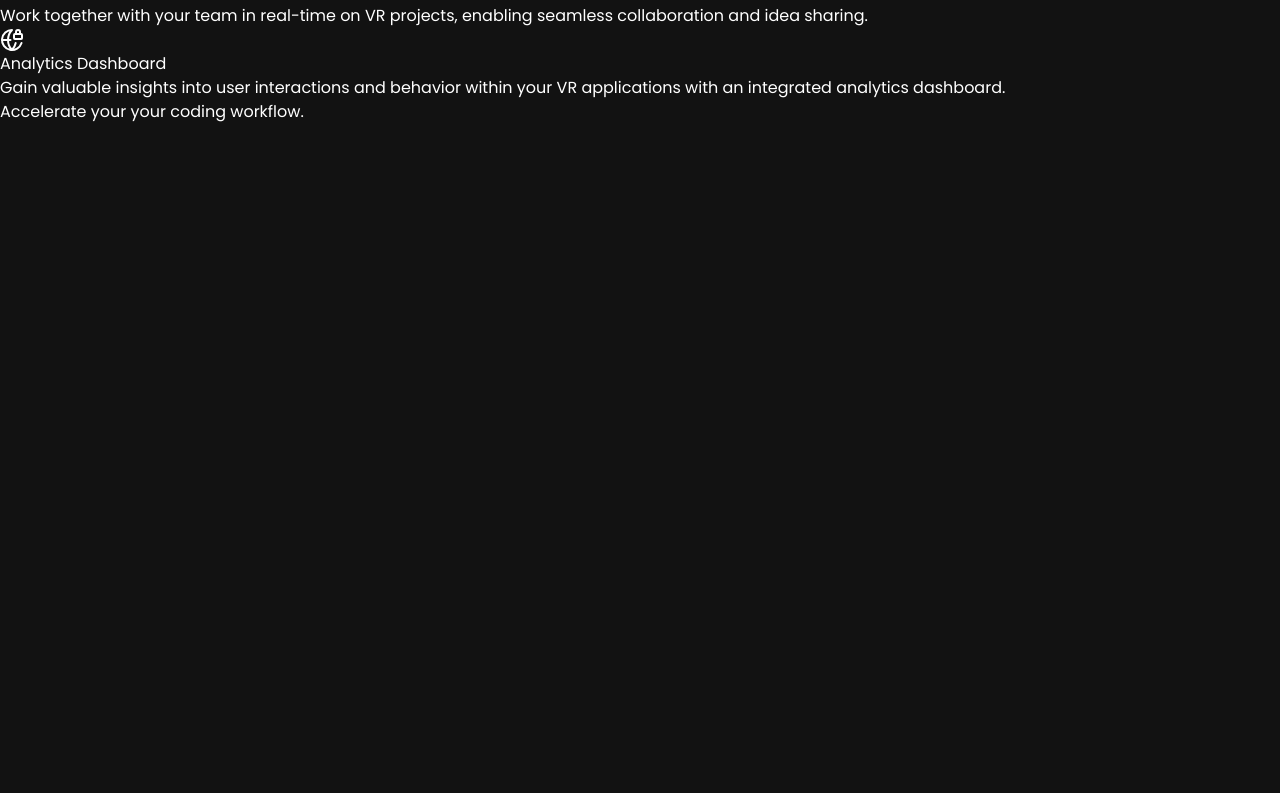
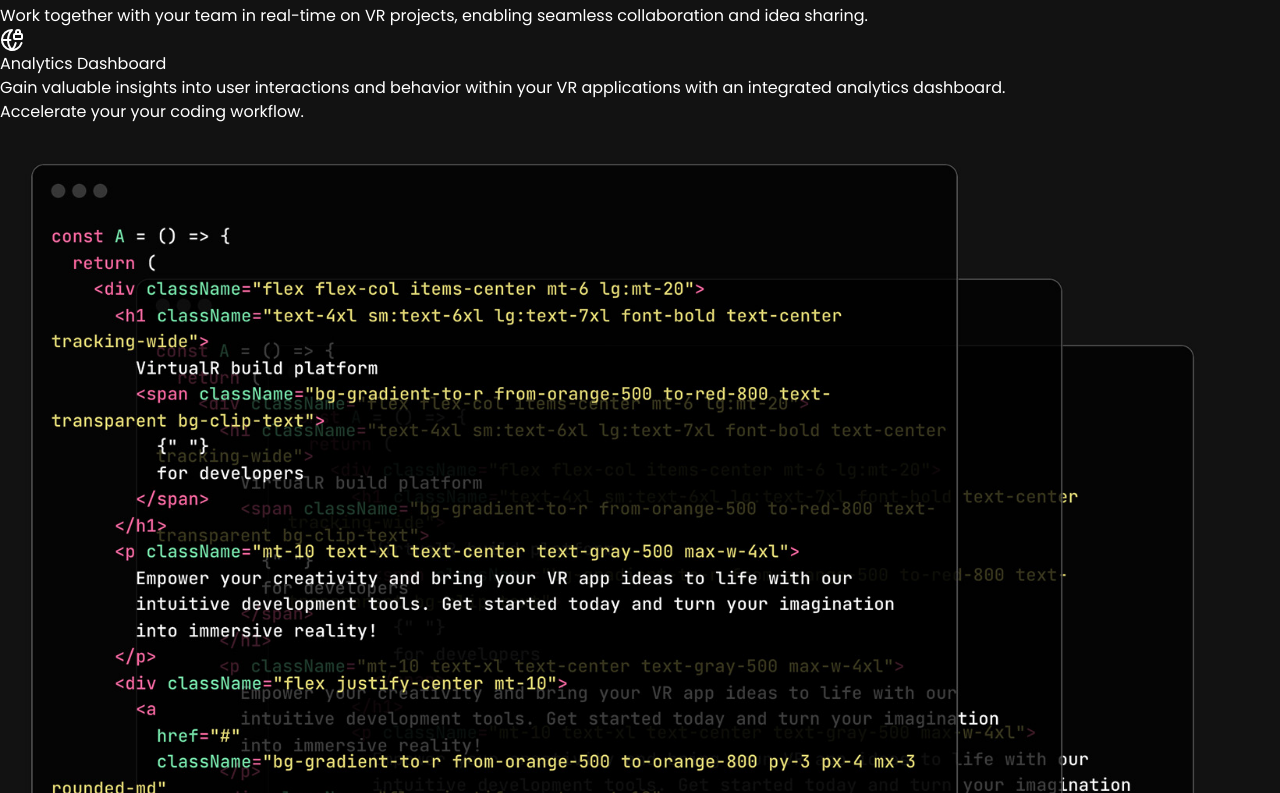
Before and after one commit to Fatiha26/react-tailwindCSS-project, a React (Vite) app: page / in a window 1280 px wide. Shown: the part 1427-2220 px from the top of the page. Before the commit the page ends 1551 px from the top, so only its background shows below. Built offline with nearby package versions, Linux system fonts and the light colour scheme.

Commit message:
workflow image part done

```diff
--- a/src/components/Workflow.jsx
+++ b/src/components/Workflow.jsx
@@ -1,5 +1,6 @@
 import React from 'react';
 import { CheckCircle2 } from 'lucide-react';
+import {checklistItems} from '../constants';
 import codeImg from "../assets/code.jpg";
 
 const Workflow = () => {
@@ -11,8 +12,17 @@ const Workflow = () => {
         {" "}your coding workflow.
         </span>
         </h2>
+        <div className='flex flex-wrap justify-center'>
+         <div className='p-2 w-full lg:w-1/3 mt-20'>
+          <img src={codeImg} alt="code" />
+         </div>
+         <div className='pt-12 w-full lg:w-1/2'>
+
+         </div>
+
+        </div>
     </div>
-  )
-}
+  );
+};
 
-export default Workflow
+export default Workflow;
```
